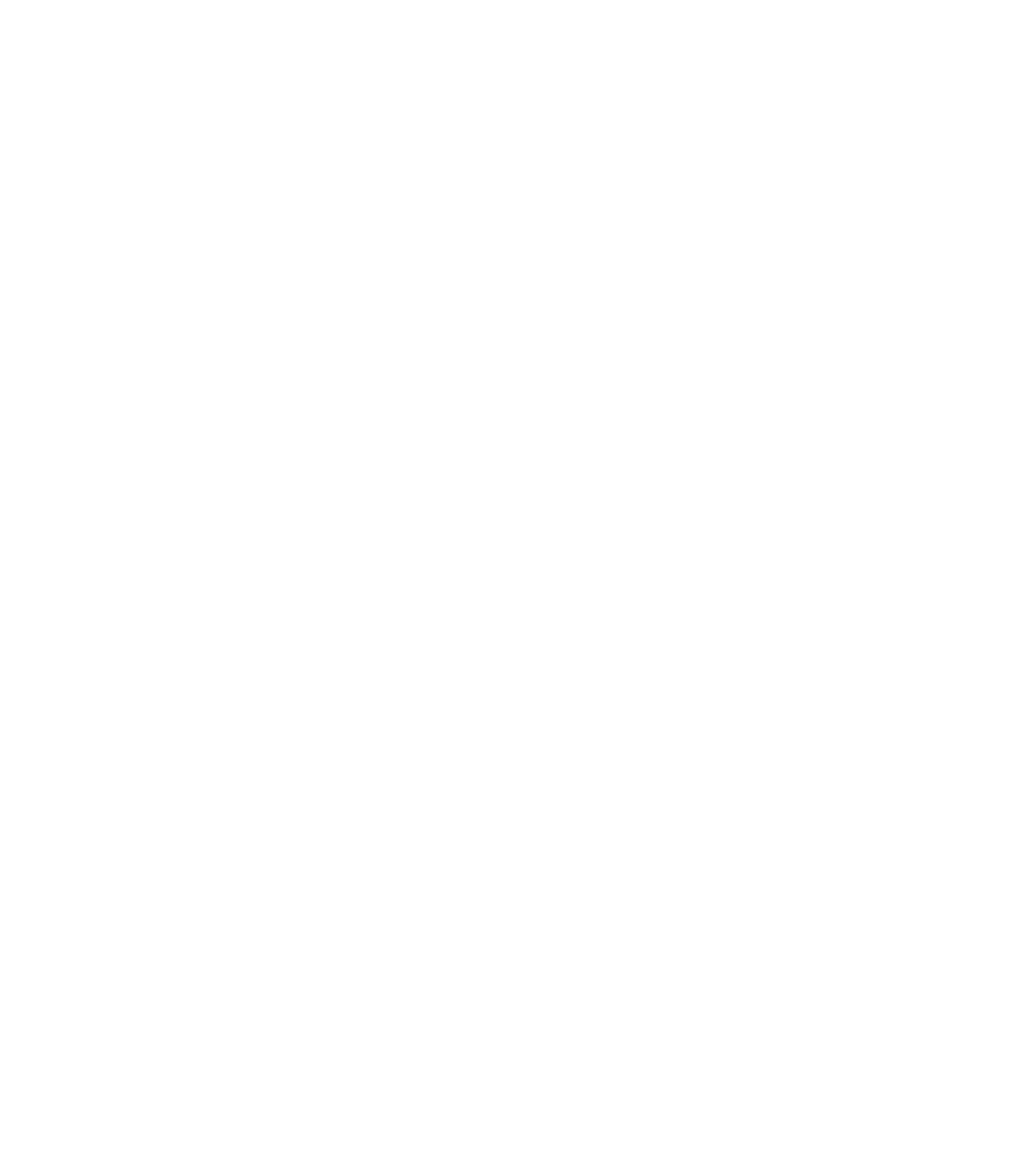
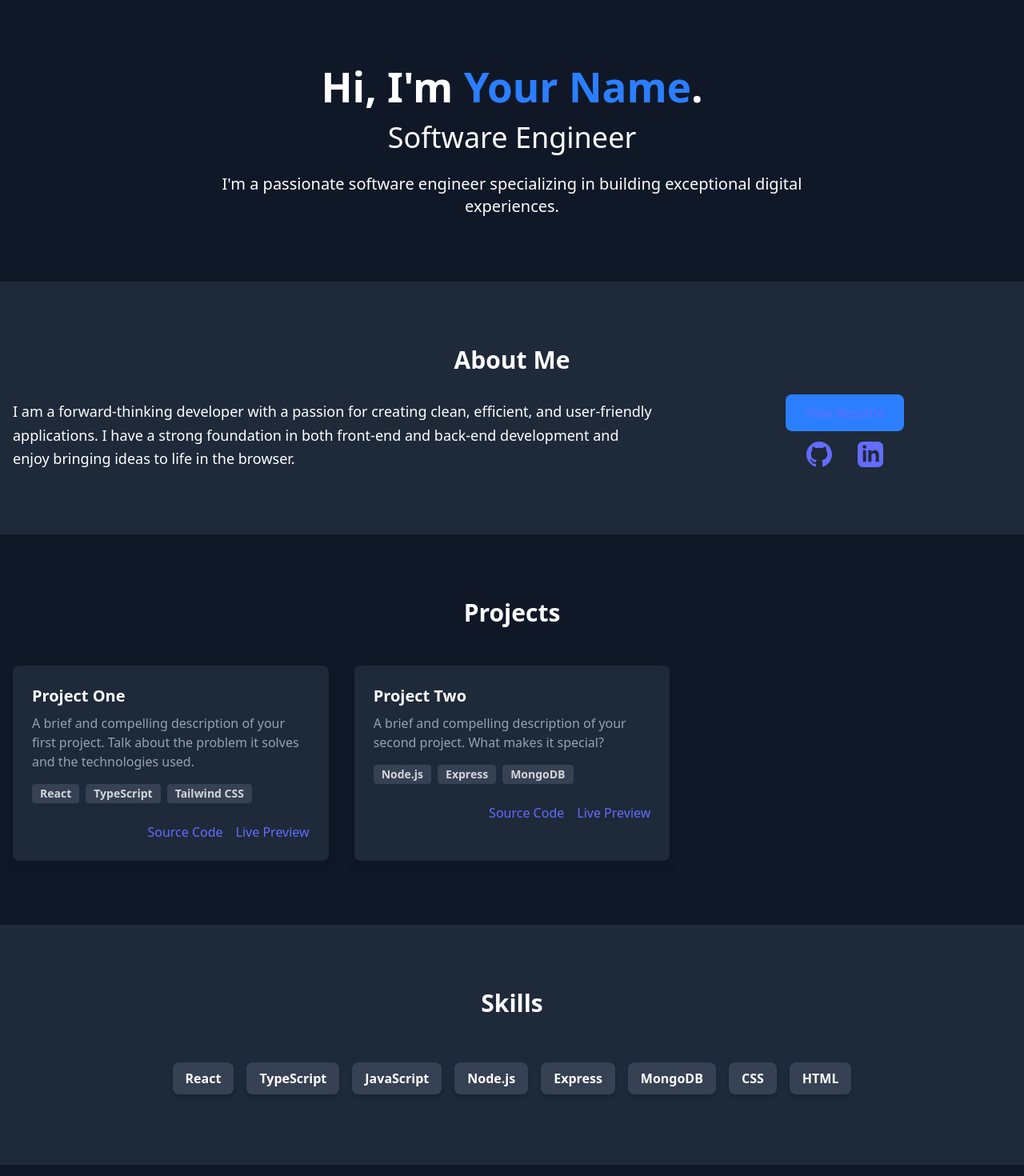
Before and after one commit to lfvperes/lfvperes.github.io, a React (Vite) app: page / in a window 1280 px wide. Shown: the top 1470 px of the page at 80% size. Before the commit the page ends 800 px from the top, so only its background shows below. Built offline with nearby package versions, Linux system fonts and the light colour scheme.

Commit message:
feat: :sparkles: build sections with mock style
Building the core section components, removed placeholders. Used a consistent (still mock) style.

```diff
--- a/src/components/About.tsx
+++ b/src/components/About.tsx
@@ -1,9 +1,57 @@
-// src/components/About.tsx
+import portfolio from '../portfolio';
+
 const About = () => {
+  const { about, resume, contact } = portfolio;
+
   return (
-    <section id='about'>
-      {/* About content will go here */}
+    <section id='about' className='py-20 bg-gray-800'>
+      <div className='container mx-auto px-4'>
+        <h2 className='text-3xl font-bold text-center mb-8'>{about.title}</h2>
+        <div className='flex flex-col md:flex-row items-center'>
+          <div className='md:w-2/3 md:pr-8 mb-8 md:mb-0'>
+            <p className='text-lg leading-relaxed'>
+              {about.description}
+            </p>
+          </div>
+          <div className='md:w-1/3 text-center'>
+            <a
+              href={resume}
+              target='_blank'
+              rel='noopener noreferrer'
+              className='bg-blue-500 hover:bg-blue-600 text-white font-bold py-3 px-6 rounded-lg transition duration-300'
+            >
+              View Resume
+            </a>
+            <div className='flex justify-center mt-6'>
+              <a
+                href={contact.social.github}
+                target='_blank'
+                rel='noopener noreferrer'
+                className='text-gray-400 hover:text-white mx-4'
+                aria-label='GitHub'
+              >
+                {/* In a real project, you'd use an icon library like react-icons */}
+                <svg className='w-8 h-8' fill='currentColor' viewBox='0 0 24 24'>
+                  <path d='M12 0c-6.626 0-12 5.373-12 12 0 5.302 3.438 9.8 8.207 11.387.599.111.793-.261.793-.577v-2.234c-3.338.726-4.033-1.416-4.033-1.416-.546-1.387-1.333-1.756-1.333-1.756-1.089-.745.083-.729.083-.729 1.205.084 1.839 1.237 1.839 1.237 1.07 1.834 2.807 1.304 3.492.997.107-.775.418-1.305.762-1.604-2.665-.305-5.467-1.334-5.467-5.931 0-1.311.469-2.381 1.236-3.221-.124-.303-.535-1.524.117-3.176 0 0 1.008-.322 3.301 1.23.957-.266 1.983-.399 3.003-.404 1.02.005 2.047.138 3.006.404 2.291-1.552 3.297-1.23 3.297-1.23.653 1.653.242 2.874.118 3.176.77.84 1.235 1.91 1.235 3.221 0 4.609-2.807 5.624-5.479 5.921.43.372.823 1.102.823 2.222v3.293c0 .319.192.694.801.576 4.765-1.589 8.199-6.086 8.199-11.386 0-6.627-5.373-12-12-12z' />
+                </svg>
+              </a>
+              <a
+                href={contact.social.linkedin}
+                target='_blank'
+                rel='noopener noreferrer'
+                className='text-gray-400 hover:text-white mx-4'
+                aria-label='LinkedIn'
+              >
+                <svg className='w-8 h-8' fill='currentColor' viewBox='0 0 24 24'>
+                  <path d='M19 0h-14c-2.761 0-5 2.239-5 5v14c0 2.761 2.239 5 5 5h14c2.762 0 5-2.239 5-5v-14c0-2.761-2.238-5-5-5zm-11 19h-3v-11h3v11zm-1.5-12.268c-.966 0-1.75-.79-1.75-1.764s.784-1.764 1.75-1.764 1.75.79 1.75 1.764-.783 1.764-1.75 1.764zm13.5 12.268h-3v-5.604c0-3.368-4-3.113-4 0v5.604h-3v-11h3v1.765c1.396-2.586 7-2.777 7 2.476v6.759z' />
+                </svg>
+              </a>
+            </div>
+          </div>
+        </div>
+      </div>
     </section>
-  )
-}
-export default About
+  );
+};
+
+export default About;
--- a/src/components/Contact.tsx
+++ b/src/components/Contact.tsx
@@ -1,9 +1,23 @@
-// src/components/Contact.tsx
+import portfolio from '../portfolio';
+
 const Contact = () => {
+  const { contact } = portfolio;
+
+  if (!contact.email) return null;
+
   return (
-    <section id='contact'>
-      {/* Contact content will go here */}
+    <section id='contact' className='py-20 text-center'>
+      <div className='container mx-auto px-4'>
+        <h2 className='text-3xl font-bold mb-8'>Contact</h2>
+        <a
+          href={`mailto:${contact.email}`}
+          className='inline-block bg-blue-500 hover:bg-blue-600 text-white font-bold py-4 px-8 rounded-lg transition duration-300 text-xl'
+        >
+          Email Me
+        </a>
+      </div>
     </section>
-  )
-}
-export default Contact
+  );
+};
+
+export default Contact;
--- a/src/components/Hero.tsx
+++ b/src/components/Hero.tsx
@@ -1,9 +1,21 @@
-// src/components/Hero.tsx
+import portfolio from '../portfolio';
+
 const Hero = () => {
+  const { name, title, description } = portfolio;
+
   return (
-    <section id='hero'>
-      {/* Hero content will go here */}
+    <section id='hero' className='py-20 text-center'>
+      <div className='container mx-auto'>
+        <h1 className='text-4xl md:text-6xl font-bold mb-4'>
+          Hi, I'm <span className='text-blue-500'>{name}</span>.
+        </h1>
+        <h2 className='text-2xl md:text-4xl mb-6'>{title}</h2>
+        <p className='text-lg md:text-xl max-w-3xl mx-auto'>
+          {description}
+        </p>
+      </div>
     </section>
-  )
-}
-export default Hero
+  );
+};
+
+export default Hero;
--- /dev/null
+++ b/src/components/ProjectCard.tsx
@@ -0,0 +1,44 @@
+// src/components/ProjectCard.tsx
+import type { Project } from '../portfolio';
+
+interface ProjectCardProps {
+  project: Project;
+}
+
+const ProjectCard = ({ project }: ProjectCardProps) => {
+  return (
+    <div className='bg-gray-800 rounded-lg overflow-hidden shadow-lg transform hover:scale-105 transition-transform duration-300'>
+      <div className='p-6'>
+        <h3 className='text-xl font-bold mb-2'>{project.name}</h3>
+        <p className='text-gray-400 mb-4'>{project.description}</p>
+        <div className='flex flex-wrap mb-4'>
+          {project.stack.map((tech) => (
+            <span key={tech} className='bg-gray-700 text-gray-300 text-sm font-semibold mr-2 mb-2 px-2.5 py-0.5 rounded'>
+              {tech}
+            </span>
+          ))}
+        </div>
+        <div className='flex justify-end mt-4'>
+          <a
+            href={project.sourceCode}
+            target='_blank'
+            rel='noopener noreferrer'
+            className='text-blue-400 hover:text-blue-500 font-semibold transition duration-300 mr-4'
+          >
+            Source Code
+          </a>
+          <a
+            href={project.livePreview}
+            target='_blank'
+            rel='noopener noreferrer'
+            className='text-blue-400 hover:text-blue-500 font-semibold transition duration-300'
+          >
+            Live Preview
+          </a>
+        </div>
+      </div>
+    </div>
+  );
+};
+
+export default ProjectCard;
--- a/src/components/Projects.tsx
+++ b/src/components/Projects.tsx
@@ -1,9 +1,23 @@
-// src/components/Projects.tsx
+import portfolio from '../portfolio';
+import ProjectCard from './ProjectCard';
+
 const Projects = () => {
+  const { projects } = portfolio;
+
+  if (!projects.length) return null;
+
   return (
-    <section id='projects'>
-      {/* Projects content will go here */}
+    <section id='projects' className='py-20'>
+      <div className='container mx-auto px-4'>
+        <h2 className='text-3xl font-bold text-center mb-12'>Projects</h2>
+        <div className='grid grid-cols-1 md:grid-cols-2 lg:grid-cols-3 gap-8'>
+          {projects.map((project, index) => (
+            <ProjectCard key={index} project={project} />
+          ))}
+        </div>
+      </div>
     </section>
-  )
-}
-export default Projects
+  );
+};
+
+export default Projects;
--- a/src/components/Skills.tsx
+++ b/src/components/Skills.tsx
@@ -1,9 +1,27 @@
-// src/components/Skills.tsx
+import portfolio from '../portfolio';
+
 const Skills = () => {
+  const { skills } = portfolio;
+
+  if (!skills.length) return null;
+
   return (
-    <section id='skills'>
-      {/* Skills content will go here */}
+    <section id='skills' className='py-20 bg-gray-800'>
+      <div className='container mx-auto px-4'>
+        <h2 className='text-3xl font-bold text-center mb-12'>Skills</h2>
+        <ul className='flex flex-wrap justify-center'>
+          {skills.map((skill, index) => (
+            <li
+              key={index}
+              className='bg-gray-700 text-white font-semibold m-2 px-4 py-2 rounded-lg shadow-md'
+            >
+              {skill}
+            </li>
+          ))}
+        </ul>
+      </div>
     </section>
-  )
-}
-export default Skills
+  );
+};
+
+export default Skills;
--- a/src/portfolio.ts
+++ b/src/portfolio.ts
@@ -18,6 +18,7 @@
     title: string;
     description: string;
   };
+  resume: string; // Add resume link
   projects: Project[];
   skills: string[];
   contact: {
@@ -40,6 +41,7 @@
     description:
       'I am a forward-thinking developer with a passion for creating clean, efficient, and user-friendly applications. I have a strong foundation in both front-end and back-end development and enjoy bringing ideas to life in the browser.',
   },
+  resume: '#', // Placeholder link for the resume
   projects: [
     {
       name: 'Project One',
```
